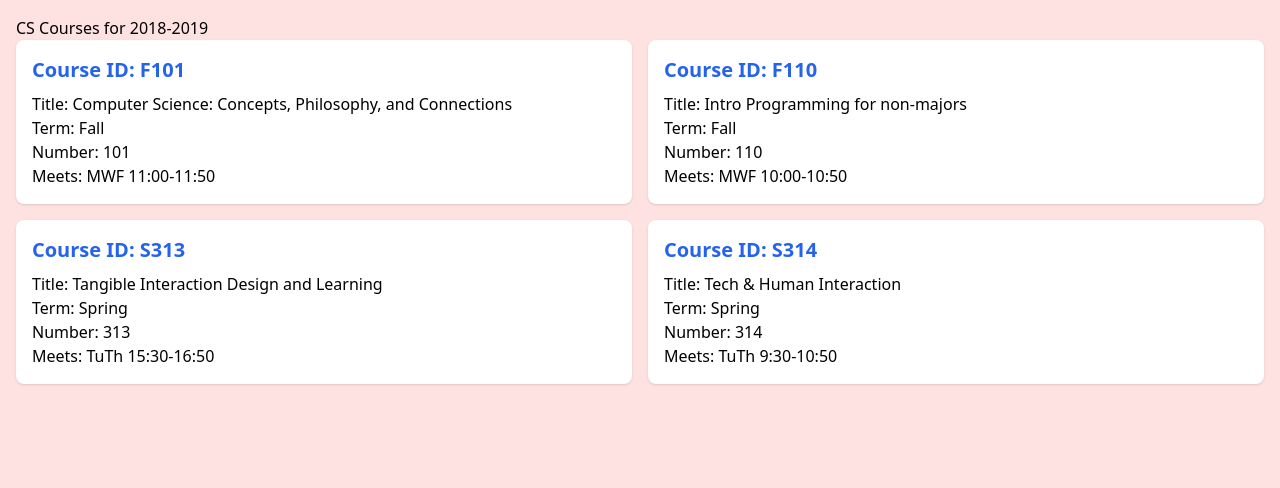
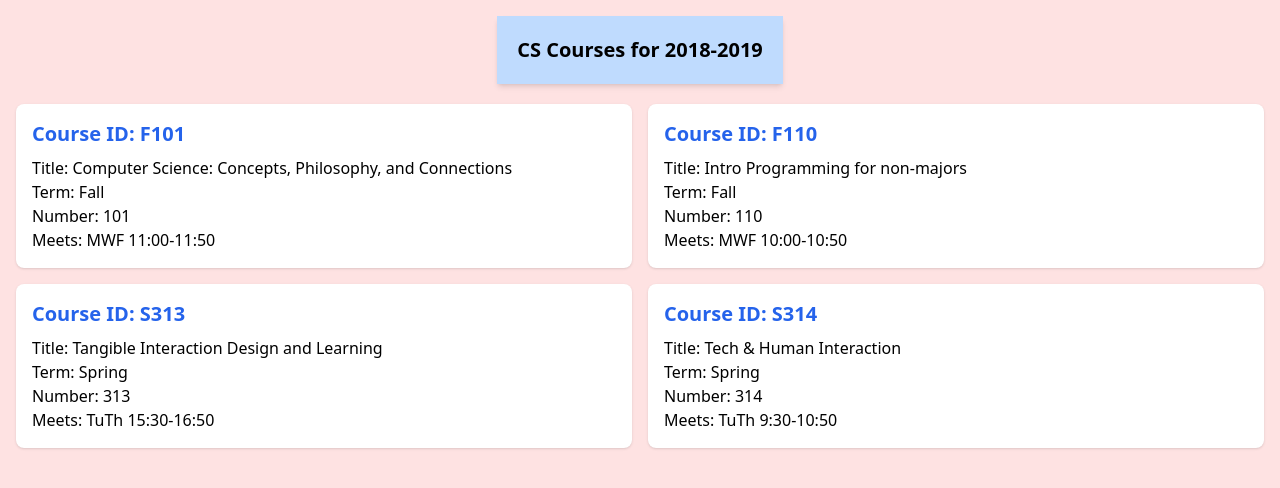
Before and after one commit to rudyCodesGreatly/cs392reactsep30, a React (Vite) app: page / in a window 1280 px wide. Shown: the top 488 px of the page. Built offline with nearby package versions, Linux system fonts and the light colour scheme.

Commit message:
improved ui

```diff
--- a/src/components/Banner.jsx
+++ b/src/components/Banner.jsx
@@ -3,7 +3,10 @@
 
 
 const Banner = ({title}) => (
-    <h1>{title}</h1>
+    <div className="flex justify-center">
+        <h1 className="bg-blue-200 p-5 mb-5 text-center font-semibold text-xl shadow-md inline-block">{title}</h1>
+    </div>
+
 )
 
 export default Banner;
```
